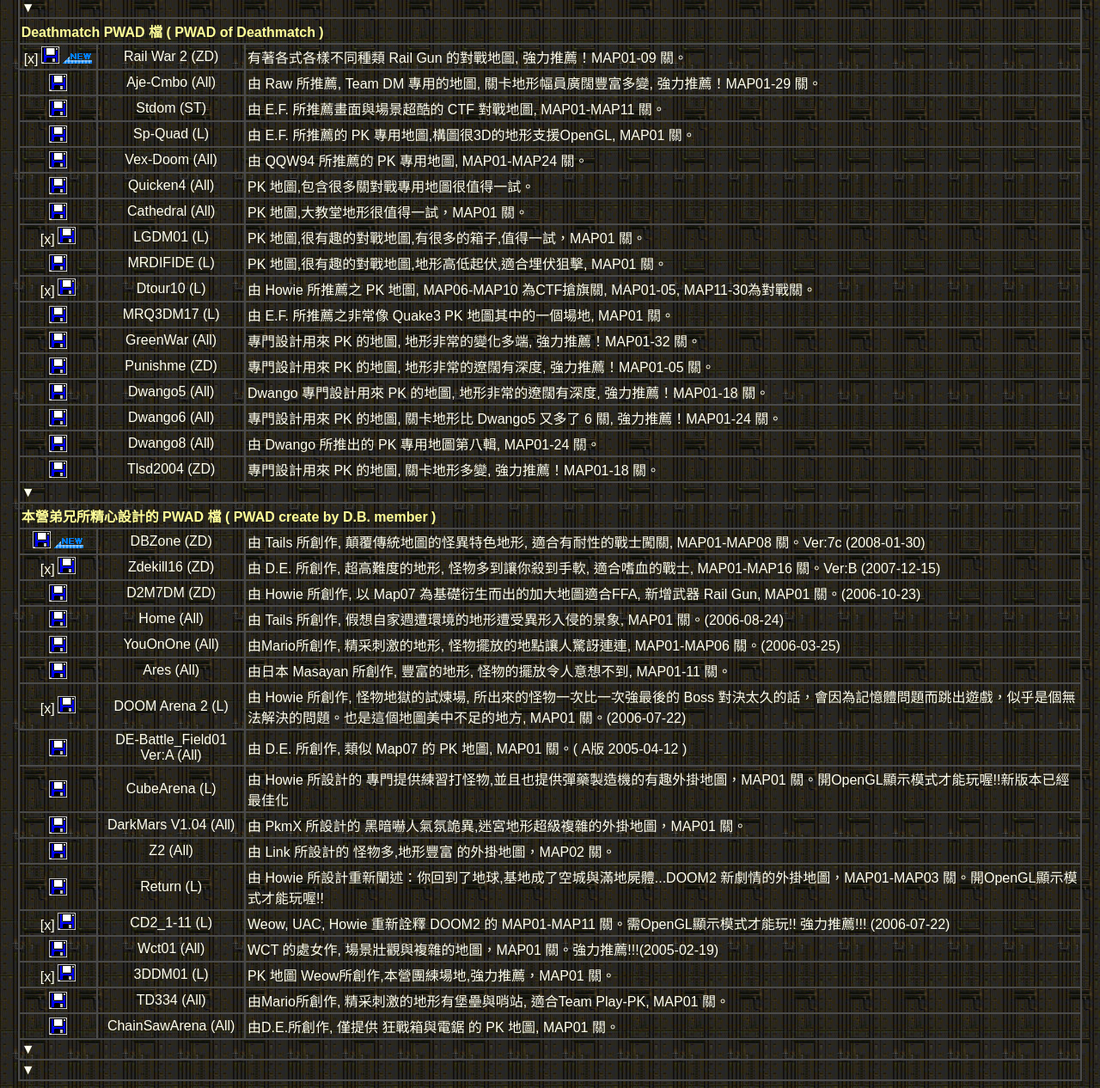
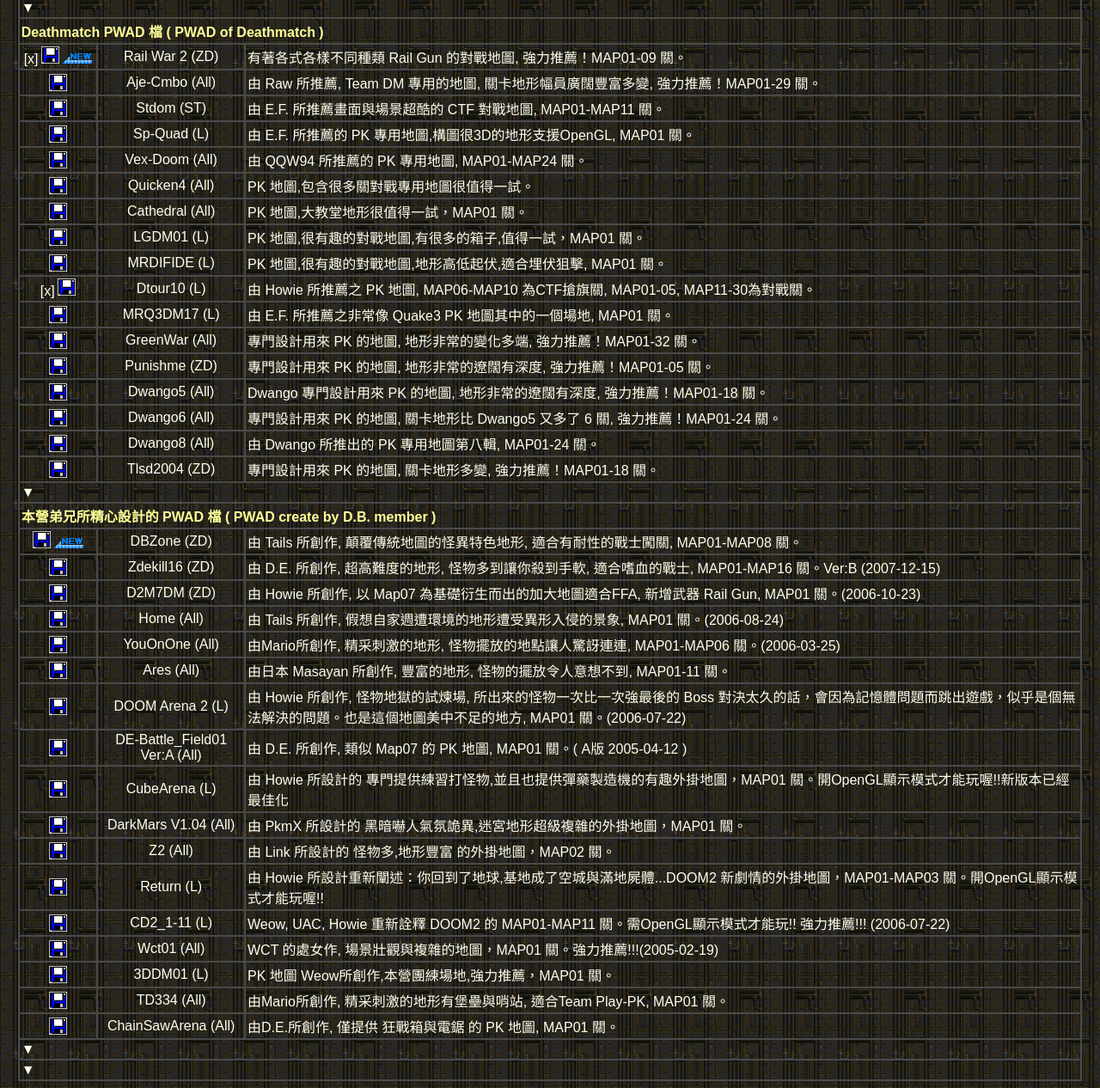
Before and after one commit to doombarracks/Darway, a plain HTML site: page darway.myweb.hinet.net/DB-DownLoad.html in a window 1280 px wide. Shown: the part 2512-3778 px from the top of the page at 86% size. Drawn offline with Linux system fonts and the light colour scheme.

Commit message:
Recovered some missing WADs. Thanks to [DB] Timothy.

```diff
--- a/darway.myweb.hinet.net/DB-DownLoad.html
+++ b/darway.myweb.hinet.net/DB-DownLoad.html
@@ -552,7 +552,7 @@ a:active {font-weight:none;font-size:9pt;color:#00bfff}
 <td colspan="4" align=left>PK 地圖,大教堂地形很值得一試，MAP01 關。</td>
 </tr>
 <tr align="center">
-<td>[x]<a href="http://qqw94.myweb.hinet.net/Lgdm01.rar">
+<td><a href="MyBackup/DMMaps/LGDM01.7z"> <!--<a href="http://qqw94.myweb.hinet.net/Lgdm01.rar">-->
 <img src="D-L-Bottom.bmp" alt="下載_Download" border="0"></a>
 </td>
 <td>LGDM01 (L)</td>
@@ -628,15 +628,15 @@ a:active {font-weight:none;font-size:9pt;color:#00bfff}
 </tr>
 
 <tr align="center">
-<td><a href="MyBackup/DBMaps/DBZone_v7c.7z"><!--<a href="http://qqw94.myweb.hinet.net/DBZone_v7c.rar">-->
+<td><a href="MyBackup/DBMaps/DBZone.7z"><!--<a href="http://qqw94.myweb.hinet.net/DBZone_v7c.rar">-->
 <img src="D-L-Bottom.bmp" alt="下載_Download" border="0"></a>
 <img src="New.gif" border="0">
 </td>
 <td>DBZone (ZD)</td>
-<td colspan="5" align=left>由 Tails 所創作, 顛覆傳統地圖的怪異特色地形, 適合有耐性的戰士闖關, MAP01-MAP08 關。Ver:7c (2008-01-30)</td>
+<td colspan="5" align=left>由 Tails 所創作, 顛覆傳統地圖的怪異特色地形, 適合有耐性的戰士闖關, MAP01-MAP08 關。<!--Ver:7c (2008-01-30)--></td>
 </tr>
 <tr align="center">
-<td>[x]<a href="http://users1.titanichost.com/aton602/zdekill16b.zip">
+<td><a href="MyBackup/DBMaps/zdekill16b.7z">
 <img src="D-L-Bottom.bmp" alt="下載_Download" border="0"></a>
 </td>
 <td>Zdekill16 (ZD)</td>
@@ -671,7 +671,7 @@ a:active {font-weight:none;font-size:9pt;color:#00bfff}
 <td colspan="4" align=left>由日本 Masayan 所創作, 豐富的地形, 怪物的擺放令人意想不到, MAP01-11 關。</td>
 </tr>
 <tr align="center">
-<td>[x]<a href="http://www.ult-doomlegacy.url.tw/works/Howie/DOOMarena2.rar">
+<td><a href="MyBackup/DBMaps/DOOMarena2.7z"><!--<a href="http://www.ult-doomlegacy.url.tw/works/Howie/DOOMarena2.rar">-->
 <img src="D-L-Bottom.bmp" alt="下載_Download" border="0"></a>
 </td>
 <td>DOOM Arena 2 (L)</td>
@@ -713,7 +713,7 @@ a:active {font-weight:none;font-size:9pt;color:#00bfff}
 <td colspan="4" align=left>由 Howie 所設計重新闡述：你回到了地球,基地成了空城與滿地屍體...DOOM2 新劇情的外掛地圖，MAP01-MAP03 關。開OpenGL顯示模式才能玩喔!!</td>
 </tr>
 <tr align="center">
-<td>[x]<a href="http://www.ult-doomlegacy.url.tw/works/workTogether/CD2_1-11.rar">
+<td><a href="MyBackup/DBMaps/CD2_1-11.7z"><!--<a href="http://www.ult-doomlegacy.url.tw/works/workTogether/CD2_1-11.rar">-->
 <img src="D-L-Bottom.bmp" alt="下載_Download" border="0"></a>
 </td>
 <td>CD2_1-11 (L)</td>
@@ -727,7 +727,7 @@ a:active {font-weight:none;font-size:9pt;color:#00bfff}
 <td colspan="4" align=left>WCT 的處女作, 場景壯觀與複雜的地圖，MAP01 關。強力推薦!!!(2005-02-19)</td>
 </tr>
 <tr align="center">
-<td>[x]<a href="http://weow.myweb.hinet.net/works/3ddm01.rar">
+<td><a href="MyBackup/DBMaps/3ddm01.7z"><!--<a href="http://weow.myweb.hinet.net/works/3ddm01.rar">-->
 <img src="D-L-Bottom.bmp" alt="下載_Download" border="0"></a>
 </td>
 <td>3DDM01 (L)</td>
```
Also changed, not shown: 12 other files.
